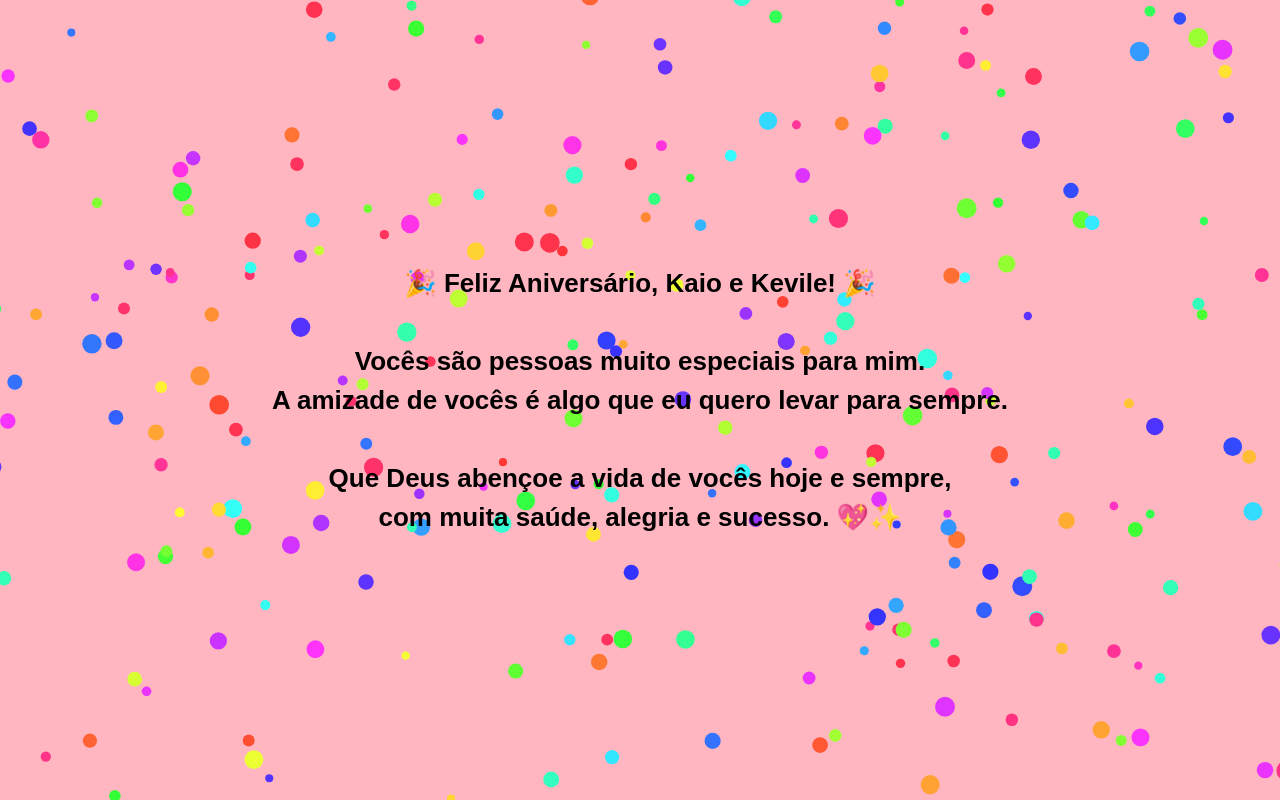
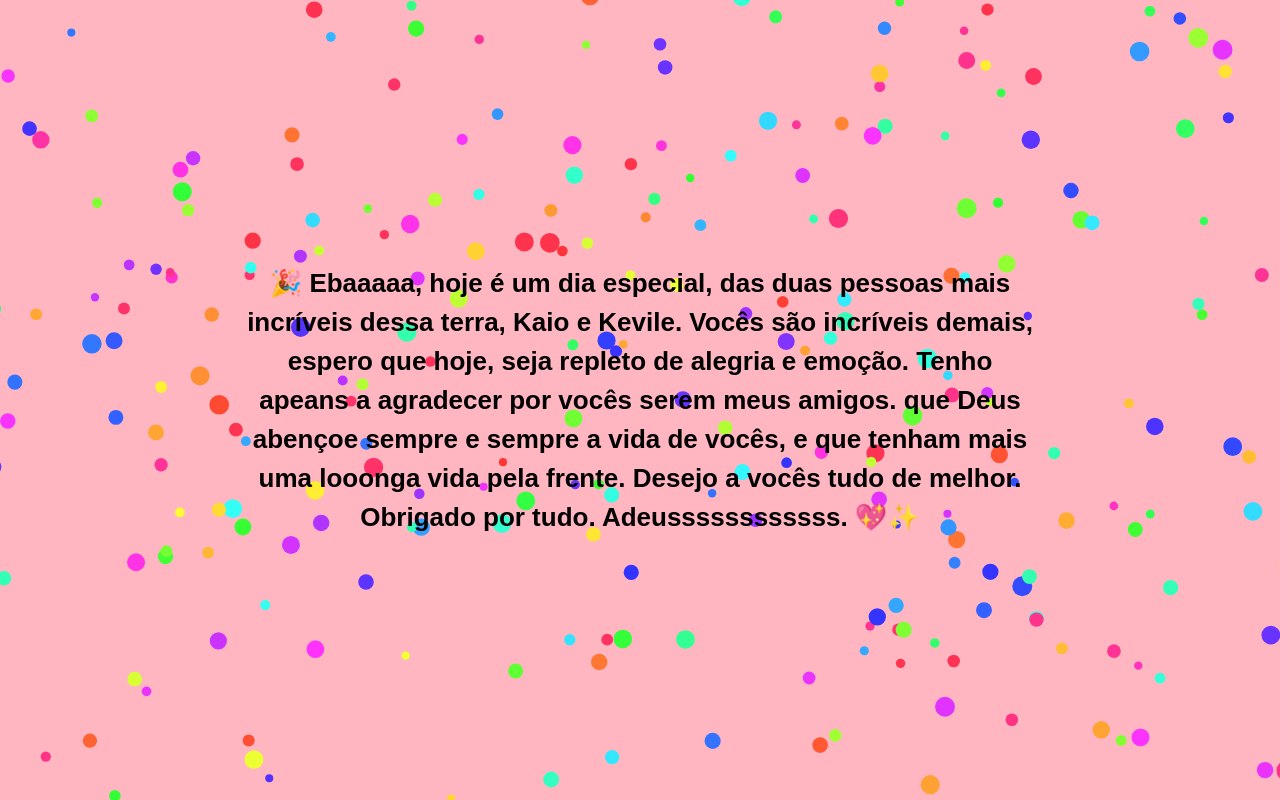
Before and after one commit to Mikaeleletro/anivers-rio-melissa, a plain HTML site: page index.html in a window 1280 px wide. Both pictures are taken after a click on the button "✨ Clique em mim ✨". Drawn offline with Linux system fonts and the light colour scheme.

Commit message:
Aniversário kaio e kevile
Updated birthday message and animations in HTML.

```diff
--- a/index.html
+++ b/index.html
@@ -92,9 +92,9 @@
     </button>
 
     <div class="setas">
-        ⬇️ clique aqui ⬇️<br>
-        ⬇️ clique aqui ⬇️<br>
-        ⬇️ clique aqui ⬇️
+        ⬆️ clique aqui ⬆️<br>
+        ⬆️ clique aqui ⬆️<br>
+        ⬆️ clique aqui ⬆️
     </div>
 </div>
 
@@ -103,11 +103,10 @@
     <canvas id="confetti"></canvas>
 
     <div class="mensagem">
-        🎉 Feliz Aniversário, Kaio e Kevile! 🎉<br><br>
-        Vocês são pessoas muito especiais para mim.<br>
-        A amizade de vocês é algo que eu quero levar para sempre.<br><br>
-        Que Deus abençoe a vida de vocês hoje e sempre,<br>
-        com muita saúde, alegria e sucesso. 💖✨
+        🎉 Ebaaaaa, hoje é um dia especial, das duas pessoas mais incríveis dessa terra, Kaio e Kevile.
+        Vocês são incríveis demais, espero que hoje, seja repleto de alegria e emoção. Tenho apeans a agradecer por vocês serem meus amigos.
+        que Deus abençoe sempre e sempre a vida de vocês, e que tenham mais uma looonga vida pela frente. Desejo a vocês tudo de melhor.
+        Obrigado por tudo. Adeussssssssssss. 💖✨
     </div>
 </div>
 
```
